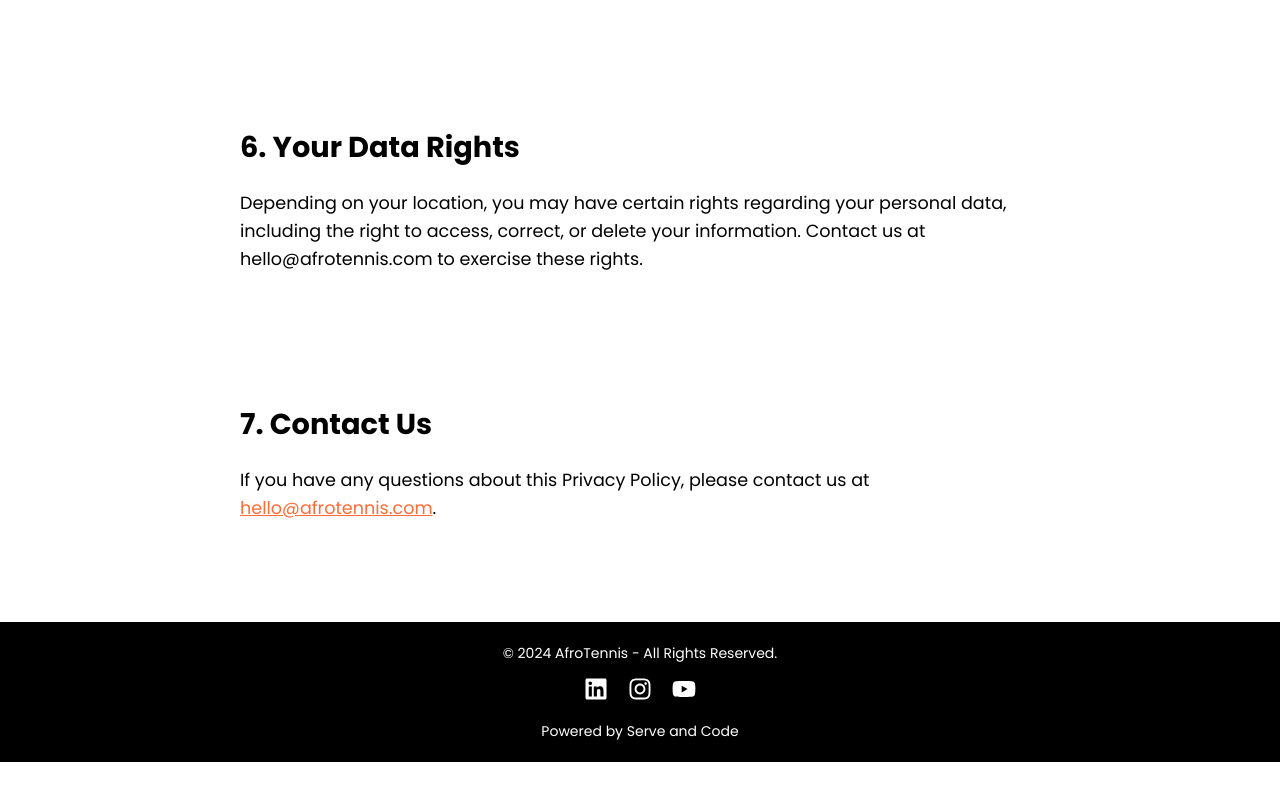
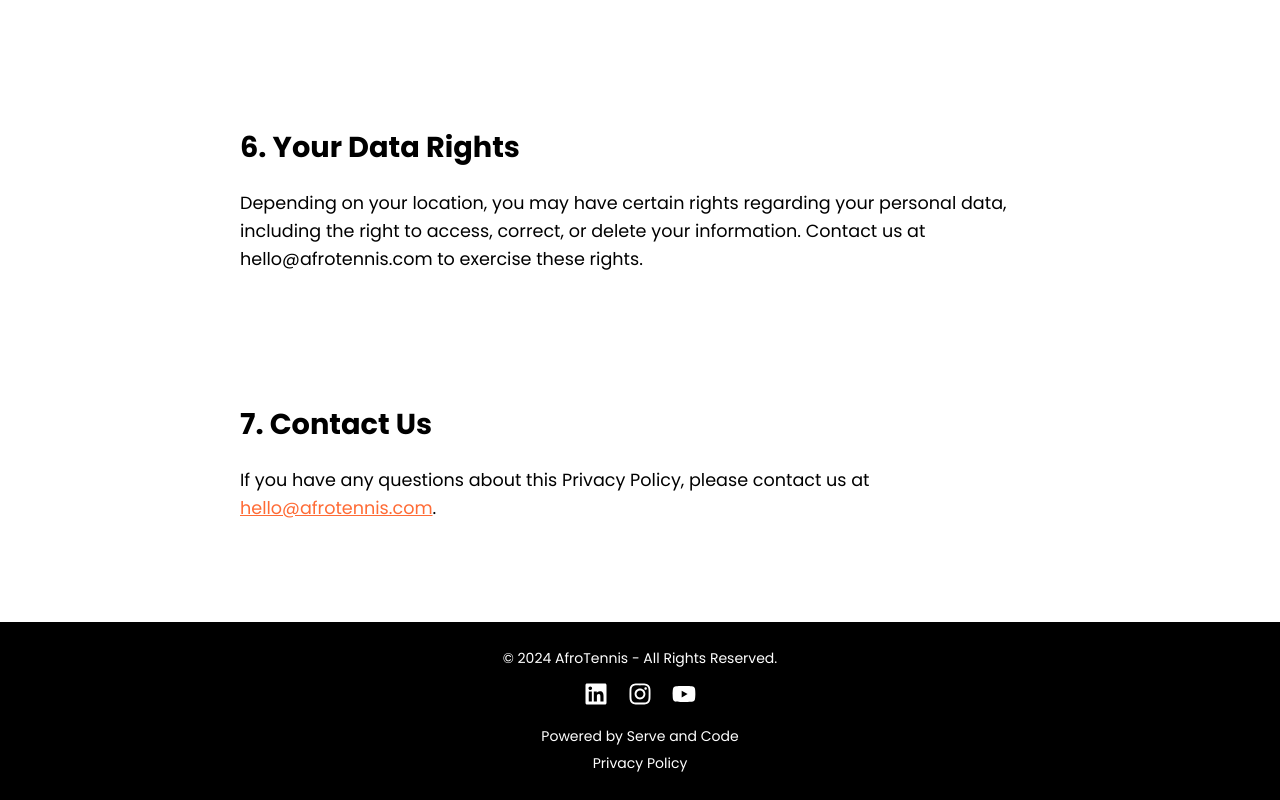
Before and after one commit to Matt0107/afrotennis, a React (Create React App) app: page /privacy-policy in a window 1280 px wide. Shown: the part 1800-2600 px from the top of the page. Before the commit the page ends 2562 px from the top, so only its background shows below. Built offline with nearby package versions, Linux system fonts and the light colour scheme.

Commit message:
small cookies update

```diff
--- a/src/components/Footer.js
+++ b/src/components/Footer.js
@@ -24,6 +24,7 @@ const Footer = () => {
         </li>
       </ul>
       <p>Powered by Serve and Code</p>
+      <p><a href="/privacy-policy">Privacy Policy</a></p>
     </footer>
   );
 };
--- a/src/styles/Footer.css
+++ b/src/styles/Footer.css
@@ -6,7 +6,7 @@
 }
 
 .footer p {
-  margin: 0;
+  margin: 5px 0;
   font-size: 14px;
 }
 
@@ -33,6 +33,18 @@
   color: #ddd;
 }
 
+
+.footer a {
+  color: var(--primary-white);
+  text-decoration: none;
+  transition: color 0.3s ease;
+}
+
+.footer a:hover {
+  color: var(--hover-orange);
+}
+
+
 /* Styles pour la version responsive (rien à changer, les icônes resteront alignées à l'horizontale) */
 @media (max-width: 768px) {
   .footer ul {
```
